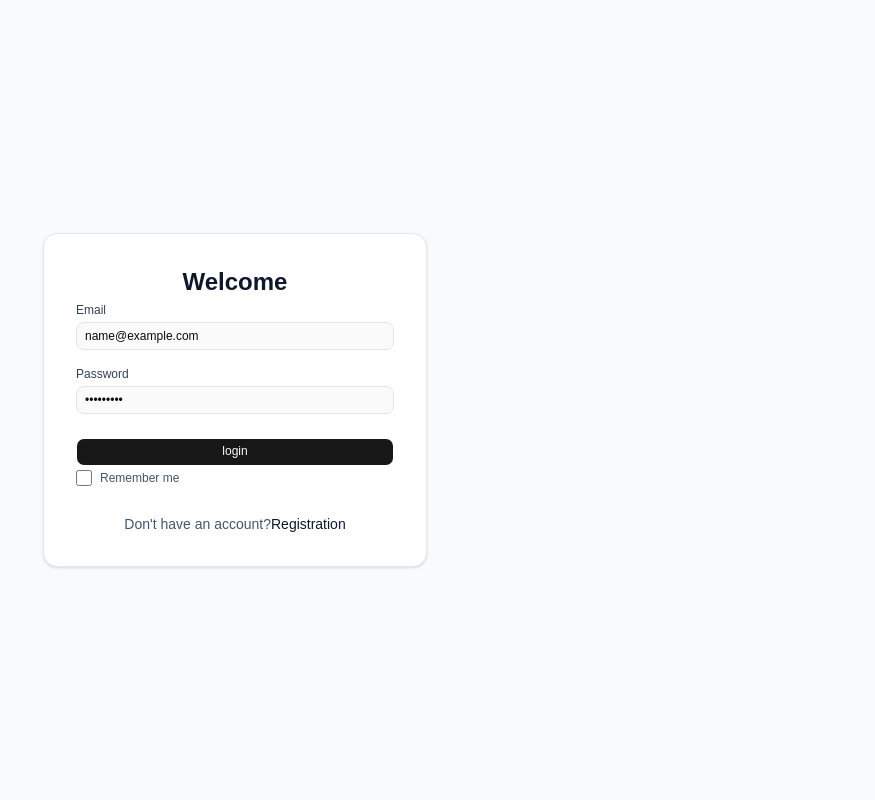
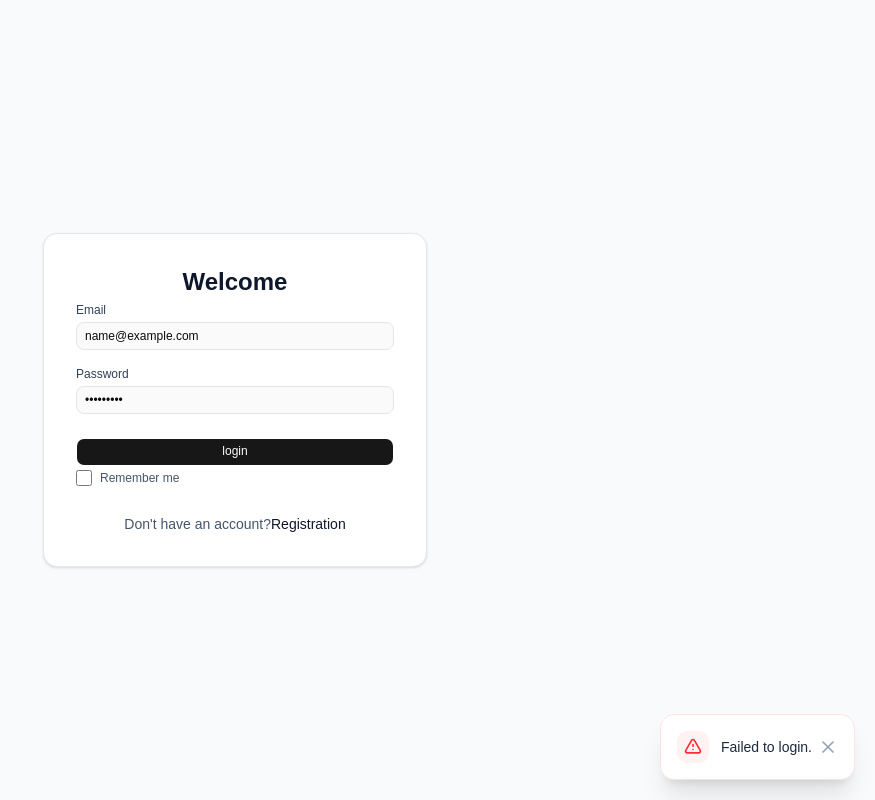
Before and after one commit to Xakse337/task, a React (Vite) app: page /login in a window 1280 px wide. Both pictures are taken after typing "name@example.com", "Sample123" into the empty fields and a click on the button "login". Shown: the whole page, without its empty margins (405-1280 px from the left). Built offline with nearby package versions, Linux system fonts and the light colour scheme; no server answers.

Commit message:
feat: add toast

```diff
--- /dev/null
+++ b/src/components/toast.tsx
@@ -0,0 +1,66 @@
+import { useEffect } from "react";
+
+interface ToastProps {
+  message: string;
+  isVisible: boolean;
+  onClose: () => void;
+}
+
+export function Toast({ message, isVisible, onClose }: ToastProps) {
+  useEffect(() => {
+    if (!isVisible) {
+      return;
+    }
+
+    const timer = setTimeout(() => {
+      onClose();
+    }, 3000);
+
+    return () => clearTimeout(timer);
+  }, [isVisible, onClose]);
+
+  if (!isVisible) {
+    return null;
+  }
+
+  return (
+    <div className="fixed bottom-5 right-5 z-50 flex items-center max-w-sm p-4 text-slate-500 bg-white rounded-xl border border-red-100 shadow-xl transition-all duration-300 animate-in fade-in slide-in-from-bottom-4">
+      <div className="inline-flex items-center justify-center w-8 h-8 text-red-500 bg-red-50 rounded-lg">
+        <svg
+          className="w-5 h-5"
+          fill="none"
+          viewBox="0 0 24 24"
+          stroke="currentColor"
+          strokeWidth={2}
+        >
+          <path
+            strokeLinecap="round"
+            strokeLinejoin="round"
+            d="M12 9v2m0 4h.01m-6.938 4h13.856c1.54 0 2.502-1.667 1.732-3L13.732 4c-.77-1.333-2.694-1.333-3.464 0L3.34 16c-.77 1.333.192 3 1.732 3z"
+          />
+        </svg>
+      </div>
+
+      <div className="ml-3 text-sm font-medium text-slate-800">{message}</div>
+
+      <button
+        onClick={onClose}
+        className="ml-auto -mx-1.5 -my-1.5 text-slate-400 hover:text-slate-900 rounded-lg p-1.5 hover:bg-slate-50 inline-flex h-8 w-8"
+      >
+        <svg
+          className="w-5 h-5"
+          fill="none"
+          viewBox="0 0 24 24"
+          stroke="currentColor"
+          strokeWidth={2}
+        >
+          <path
+            strokeLinecap="round"
+            strokeLinejoin="round"
+            d="M6 18L18 6M6 6l12 12"
+          />
+        </svg>
+      </button>
+    </div>
+  );
+}
--- a/src/pages/dashboard/dashboard.tsx
+++ b/src/pages/dashboard/dashboard.tsx
@@ -13,6 +13,7 @@ import { useState } from "react";
 import { UserRow } from "@/components/userComponent";
 import { useUserSort } from "@/hooks/useUserSort";
 import { TableHeader } from "./tableHeader";
+import { Toast } from "@/components/toast";
 
 function DashboardPage() {
   const dispatch = useDispatch();
@@ -24,6 +25,14 @@ function DashboardPage() {
   const [blockUsers, { isLoading: isBlocking }] = useBlockUsersMutation();
   const [unblockUsers, { isLoading: isUnblocking }] = useUnblockUsersMutation();
   const [deleteUsers, { isLoading: isDeleting }] = useDeleteUsersMutation();
+
+  const [errorMessage, setErrorMessage] = useState("");
+  const [isToastVisible, setIsToastVisible] = useState(false);
+
+  const showError = (message: string) => {
+    setErrorMessage(message);
+    setIsToastVisible(true);
+  };
 
   const checkSelfAction = (ids: number[]) => {
     if (currentUserId && ids.includes(currentUserId)) {
@@ -38,7 +47,7 @@ function DashboardPage() {
       checkSelfAction(selectedIds);
       setSelectedIds([]);
     } catch (err) {
-      console.error("Failed to block users:", err);
+      showError(err?.data?.error || "Failed to block selected users.");
     }
   };
 
@@ -48,20 +57,24 @@ function DashboardPage() {
       await unblockUsers({ ids: selectedIds }).unwrap();
       setSelectedIds([]);
     } catch (err) {
-      console.error("Failed to unblock users:", err);
+      showError(err?.data?.error || "Failed to unblock selected users.");
     }
   };
 
   const handleValuesDelete = async () => {
-    if (selectedIds.length === 0) return;
-    if (!confirm("Are you sure you want to delete selected users?")) return;
+    if (selectedIds.length === 0) {
+      return;
+    }
+    if (!confirm("Are you sure you want to delete selected users?")) {
+      return;
+    }
 
     try {
       await deleteUsers({ ids: selectedIds }).unwrap();
       checkSelfAction(selectedIds);
       setSelectedIds([]);
     } catch (err) {
-      console.error("Failed to delete users:", err);
+      showError(err?.data?.error || "Failed to delete selected users.");
     }
   };
 
@@ -209,6 +222,11 @@ function DashboardPage() {
           )}
         </div>
       </main>
+      <Toast
+        message={errorMessage}
+        isVisible={isToastVisible}
+        onClose={() => setIsToastVisible(false)}
+      />
     </div>
   );
 }
--- a/src/pages/login/login.tsx
+++ b/src/pages/login/login.tsx
@@ -1,3 +1,4 @@
+import { Toast } from "@/components/toast";
 import { Button } from "@/components/ui/button";
 import { Input } from "@/components/ui/input";
 import { useLoginMutation } from "@/store/slices/apiSlice";
@@ -12,6 +13,14 @@ function LoginPage() {
   const [rememberMe, setRememberMe] = useState(false);
   const navigate = useNavigate();
   const dispatch = useDispatch();
+
+  const [errorMessage, setErrorMessage] = useState("");
+  const [isToastVisible, setIsToastVisible] = useState(false);
+
+  const showError = (message: string) => {
+    setErrorMessage(message);
+    setIsToastVisible(true);
+  };
 
   const [loginUser] = useLoginMutation();
 
@@ -34,7 +43,7 @@ function LoginPage() {
 
       navigate("/dashboard");
     } catch (err) {
-      console.error("reg error:", err);
+      showError(err?.data?.error || "Failed to login.");
     }
   };
 
@@ -102,6 +111,11 @@ function LoginPage() {
           </Link>
         </div>
       </div>
+      <Toast
+        message={errorMessage}
+        isVisible={isToastVisible}
+        onClose={() => setIsToastVisible(false)}
+      />
     </div>
   );
 }
--- a/src/pages/registration/registration.tsx
+++ b/src/pages/registration/registration.tsx
@@ -1,3 +1,4 @@
+import { Toast } from "@/components/toast";
 import { Button } from "@/components/ui/button";
 import { Input } from "@/components/ui/input";
 import { useRegisterMutation } from "@/store/slices/apiSlice";
@@ -11,6 +12,14 @@ function RegistrationPage() {
 
   const [registerUser, { isLoading }] = useRegisterMutation();
 
+  const [errorMessage, setErrorMessage] = useState("");
+  const [isToastVisible, setIsToastVisible] = useState(false);
+
+  const showError = (message: string) => {
+    setErrorMessage(message);
+    setIsToastVisible(true);
+  };
+
   const handleSubmit = async (e: React.SubmitEvent) => {
     e.preventDefault();
 
@@ -21,7 +30,7 @@ function RegistrationPage() {
       setPassword("");
       navigate("/");
     } catch (err) {
-      console.error("reg error:", err);
+      showError(err?.data?.error || "Failed to registration.");
     }
   };
 
@@ -74,6 +83,11 @@ function RegistrationPage() {
           </Link>
         </div>
       </div>
+      <Toast
+        message={errorMessage}
+        isVisible={isToastVisible}
+        onClose={() => setIsToastVisible(false)}
+      />
     </div>
   );
 }
```
